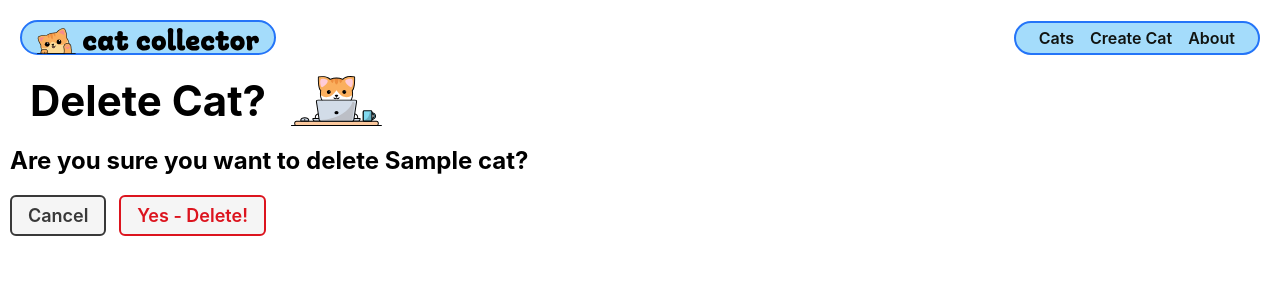
After one commit to Jimbojones1/catcollector-12-9, a Django app: page /cats/1/delete/ in a window 1280 px wide. The commit adds this page. Shown: the top 300 px of the page. Run offline with Django 5.2, Linux system fonts and the light colour scheme; tables that the repository leaves empty hold one stand-in row (values such as "Sample post").

Commit message:
added delete

```diff
--- /dev/null
+++ b/main_app/templates/main_app/cat_confirm_delete.html
@@ -0,0 +1,24 @@
+{% extends 'base.html' %}
+{% load static %}
+{% block content %}
+
+<div class="page-header">
+  <h1>Delete Cat?</h1>
+  <img src="{% static 'images/nerd-cat.svg' %}" alt="A cat using a computer" />
+</div>
+
+
+<!-- again we have a <lowercase_model> variable or object variable
+in our case cat, which is the cat we want to create-->
+
+<h2>Are you sure you want to delete {{ cat.name }}?</h2>
+
+<!-- submits to same url that was used to get the form, and we send the post request
+always, django will take care of changing it to a delete for us  -->
+<form action="" method="post" class="form">
+  {% csrf_token %}
+  <a href="{% url 'cats-detail' cat.id %}" class="btn secondary">Cancel</a>
+  <button type="submit" class="btn danger">Yes - Delete!</button>
+</form>
+
+{% endblock %}
--- a/main_app/views.py
+++ b/main_app/views.py
@@ -10,7 +10,9 @@ from .models import Cat
 # controller FILE, in DJANGO we call them VIEW FUNCTIONS
 # ALL THE VIEW FUNCTIONS GO IN THIS FILE
 
-
+# reusing the main_app/cat_form template (same as create)
+# but now the template has a cat variable or (object ) variable
+# handling the get and put
 class CatUpdate(UpdateView):
     model = Cat
     # disallow updating the name
```
Also changed, not shown: main_app/templates/main_app/cat_form.html (+12 -0 lines).
